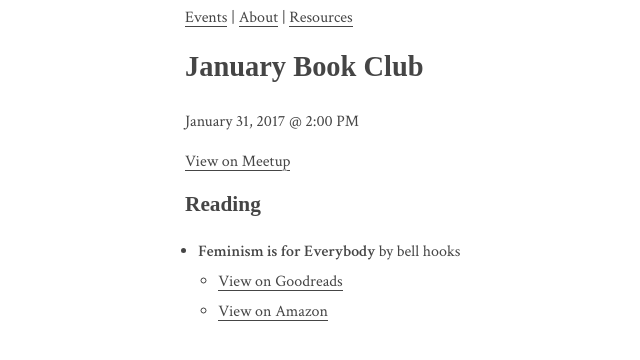
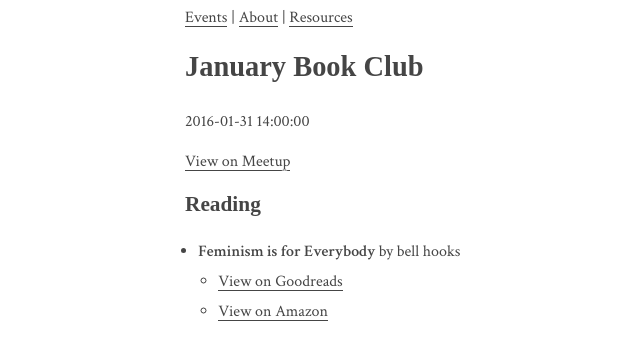
Before and after one commit to radicalbarracuda/sf-feminist-book-club, a Jekyll site: the page built from _events/2016-01-31-feminism-is-for-everybody.md, in a window 1280 px wide. Shown: the top 360 px of the page, without its empty margins (125-765 px from the left). Built offline with Jekyll 4.4.1, drawn with Linux system fonts in a browser that asks for light colours; some web fonts are replaced.

Commit message:
date -> datetime

```diff
--- a/_events/2016-01-31-feminism-is-for-everybody.md
+++ b/_events/2016-01-31-feminism-is-for-everybody.md
@@ -2,7 +2,7 @@
 identifier: feminism-is-for-everybody
 slug: feminism-is-for-everybody
 title: "January Book Club"
-date: "2017-01-31 14:00:00"
+datetime: "2016-01-31 14:00:00"
 meetup_identifier: "227648729"
 reading_identifiers:
   - feminism-is-for-everybody
--- a/_layouts/events.html
+++ b/_layouts/events.html
@@ -8,10 +8,10 @@
 <main>
   {% include navigation.html %}
   <h1>{{ page.title }}</h1>
-  <p>{{ page.date | date: "%B %-d, %Y @ %-I:%M %p" }}</p>
+  <p>{{ page.datetime | datetime: "%B %-d, %Y @ %-I:%M %p" }}</p>
   <p><a href="https://www.meetup.com/SF-Feminist-Book-Club/events/{{ page.meetup_identifier }}"target="_blank">
-    {% capture now %}{{'now' | date: '%s'}}{% endcapture %}
-    {% capture event_time %}{{page.date | date: '%s'}}{% endcapture %}
+    {% capture now %}{{'now' | datetime: '%s'}}{% endcapture %}
+    {% capture event_time %}{{page.datetime | datetime: '%s'}}{% endcapture %}
     {% if event_time > now %}
       RSVP on Meetup
     {% else %}
```
Also changed, not shown: _events/2017-03-19-sister-outsider.md (+1 -1 lines), _events/2017-04-09-this-bridge-called-my-back.md (+1 -1 lines), index.md (+1 -1 lines).
